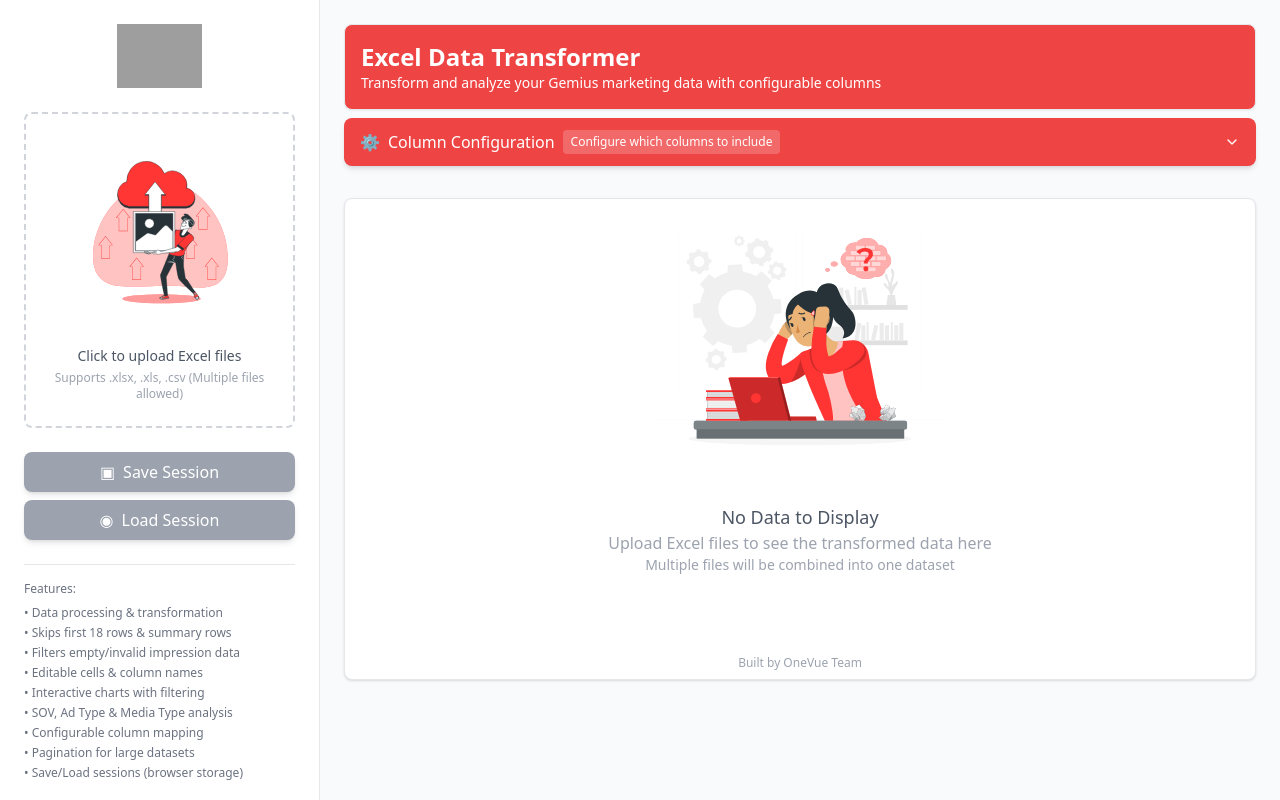
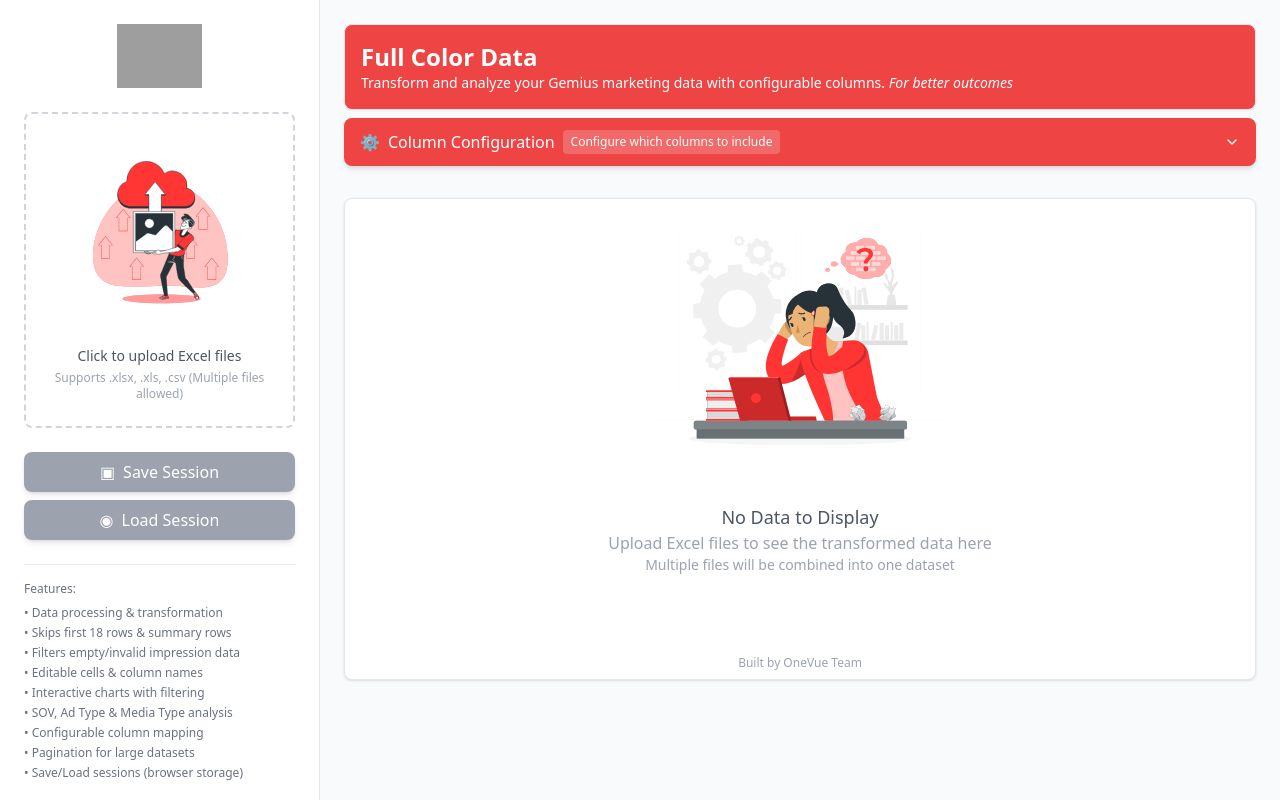
Before and after one commit to demiralnd/data-transformer-tool, a React (Vite) app: page / in a window 1280 px wide. Built offline with nearby package versions, Linux system fonts and the light colour scheme; grey boxes are pictures that could not be loaded.

Commit message:
Update ExcelDataTransformer.tsx

```diff
--- a/src/ExcelDataTransformer.tsx
+++ b/src/ExcelDataTransformer.tsx
@@ -2478,10 +2478,10 @@ const ExcelDataTransformer = () => {
                 <div className="flex justify-between items-center mb-2 bg-red-500 p-4 rounded-lg shadow-sm border">
                     <div>
                         <h1 className="text-2xl font-bold text-white">
-                            Excel Data Transformer
+                            Full Color Data
                         </h1>
                         <p className="text-sm text-white">
-                            Transform and analyze your Gemius marketing data with configurable columns
+                            Transform and analyze your Gemius marketing data with configurable columns. <i> For better outcomes </i>
                         </p>
                     </div>
 
```
